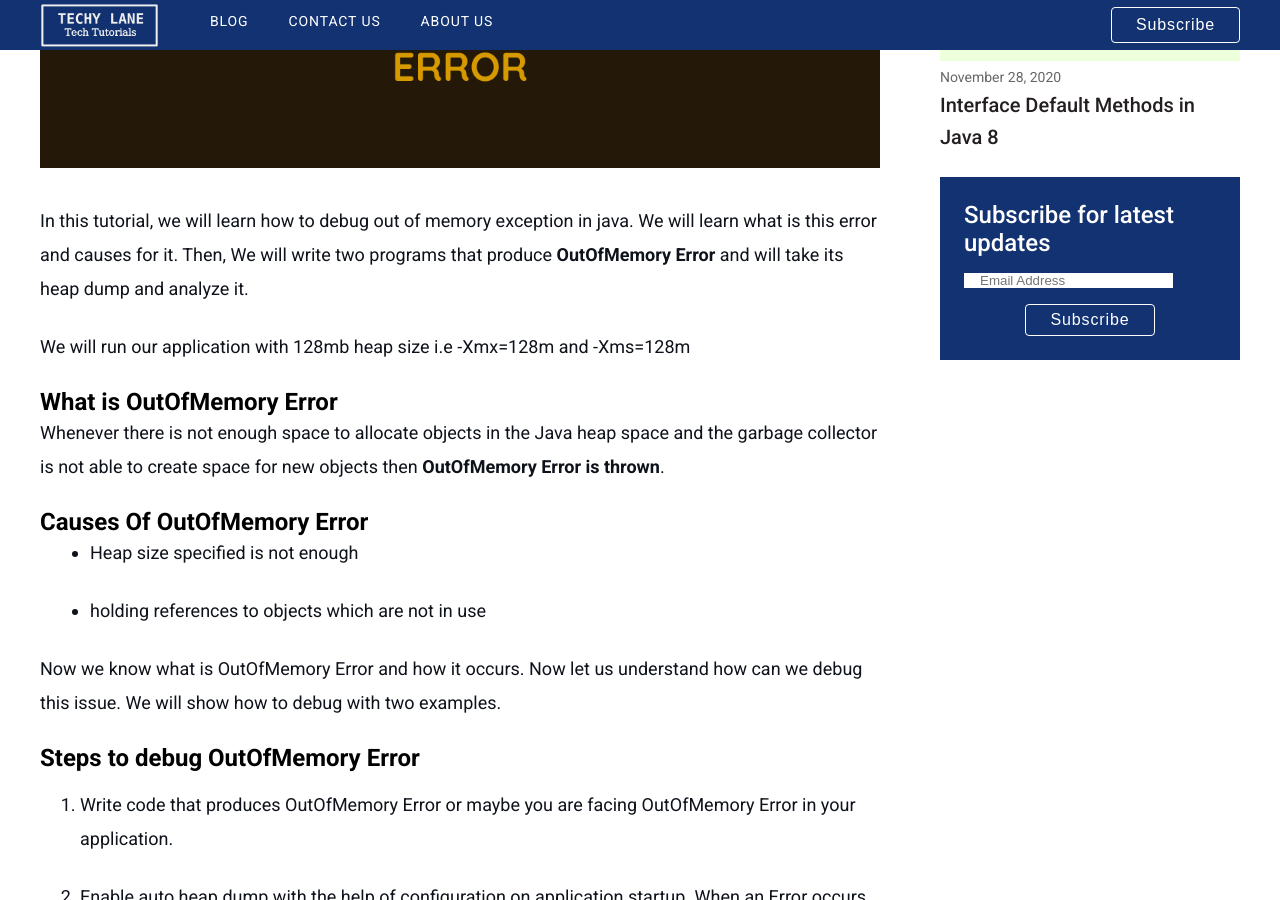
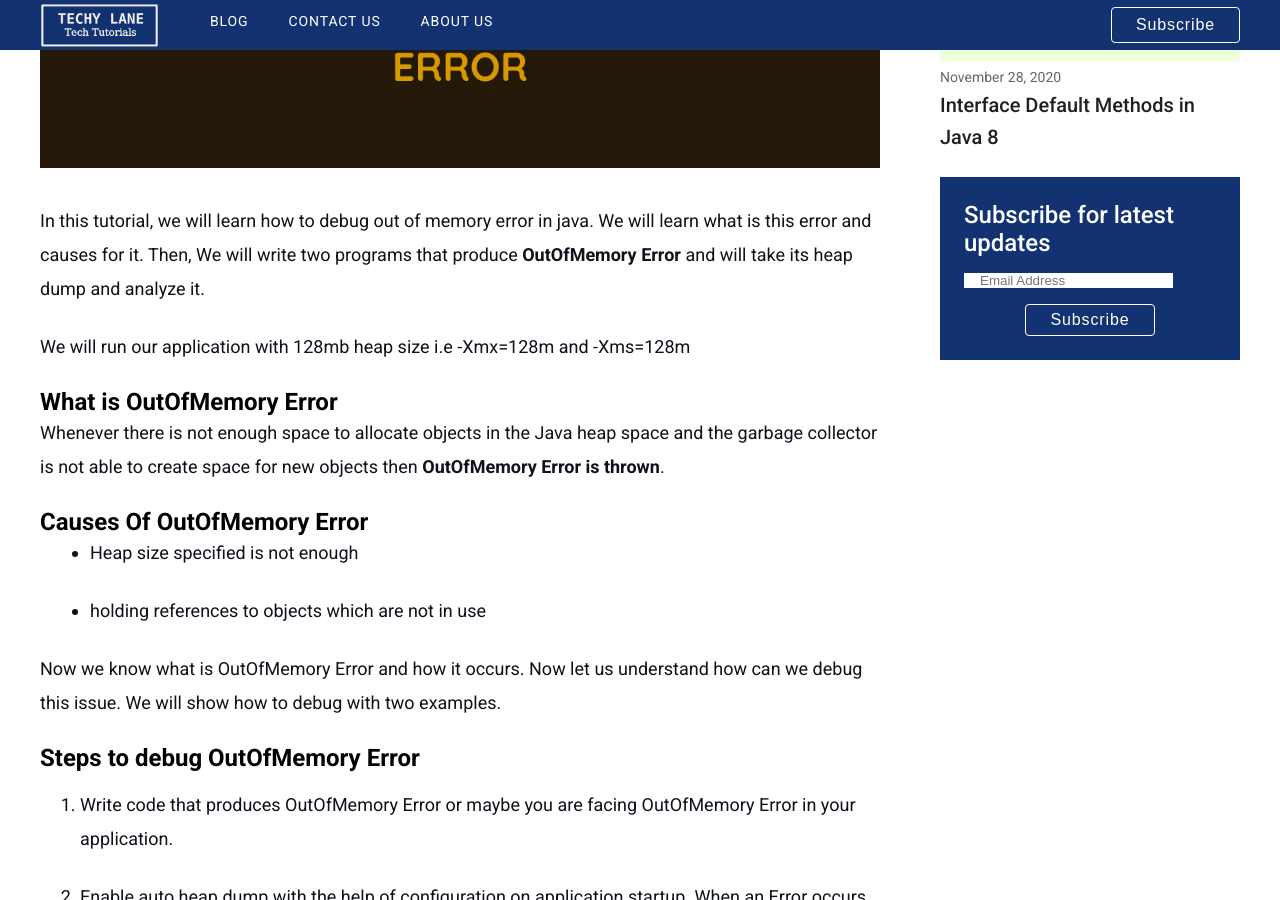
Before and after one commit to techypoint/techypoint.github.io, a Jekyll site: the page built from _posts/java/2020-10-08-debug-out-of-memory-error.md, in a window 1280 px wide and 900 px high, scrolled down 451 px. Built offline with Jekyll 4.4.1, drawn with Linux system fonts in a browser that asks for light colours; nearby versions of some CDN libraries; comment, search, counter and statistics services are not loaded; some of the changed lines change nothing that is shown.

Commit message:
optimization done for serp

```diff
--- a/_posts/java/2020-10-08-debug-out-of-memory-error.md
+++ b/_posts/java/2020-10-08-debug-out-of-memory-error.md
@@ -3,13 +3,13 @@
 author: "Varun Bisht"
 description: "We will tell you how to debug OutOfMemory Error in Java using Eclipse Memory Analyzer. We will demonstrate two examples and will debug it step by step. We will also learn what are the configuration required and how to take heap dump in Java."
 blogDesc: "We will tell you how to debug OutOfMemory Error in Java using Eclipse Memory Analyzer. We will demonstrate two examples and will debug it step by step. We will also learn what are the configuration required and how to take heap dump in Java."
-keywords: "java lang outofmemoryerror java heap space,how to debug outofmemoryerror java heap space,how to analyze out of memory error in java,out of memory exception java example,how to find memory leaks in java using eclipse"
+keywords: "java lang outofmemoryerror java heap space,how to debug outofmemoryerror java heap space,how to analyze out of memory error in java,debug system outofmemoryexception,how to debug out of memory error in java"
 category: "java"
 permalink: "/java/debug-outofmemory-error-in-java"
 image: "/assets/img/java/debug-outofmemory-error-in-java/outOfMemory.png"
 featureImage: "/assets/img/java/debug-outofmemory-error-in-java/outOfMemory.png"
 ---
-In this tutorial, we will learn how to debug out of memory exception in java. We will learn what is this error and causes for it. Then, We will write two programs that produce **OutOfMemory Error** and will take its heap dump and analyze it.
+In this tutorial, we will learn how to debug out of memory error in java. We will learn what is this error and causes for it. Then, We will write two programs that produce **OutOfMemory Error** and will take its heap dump and analyze it.
 
 We will run our application with 128mb heap size i.e -Xmx=128m and -Xms=128m
 
```
